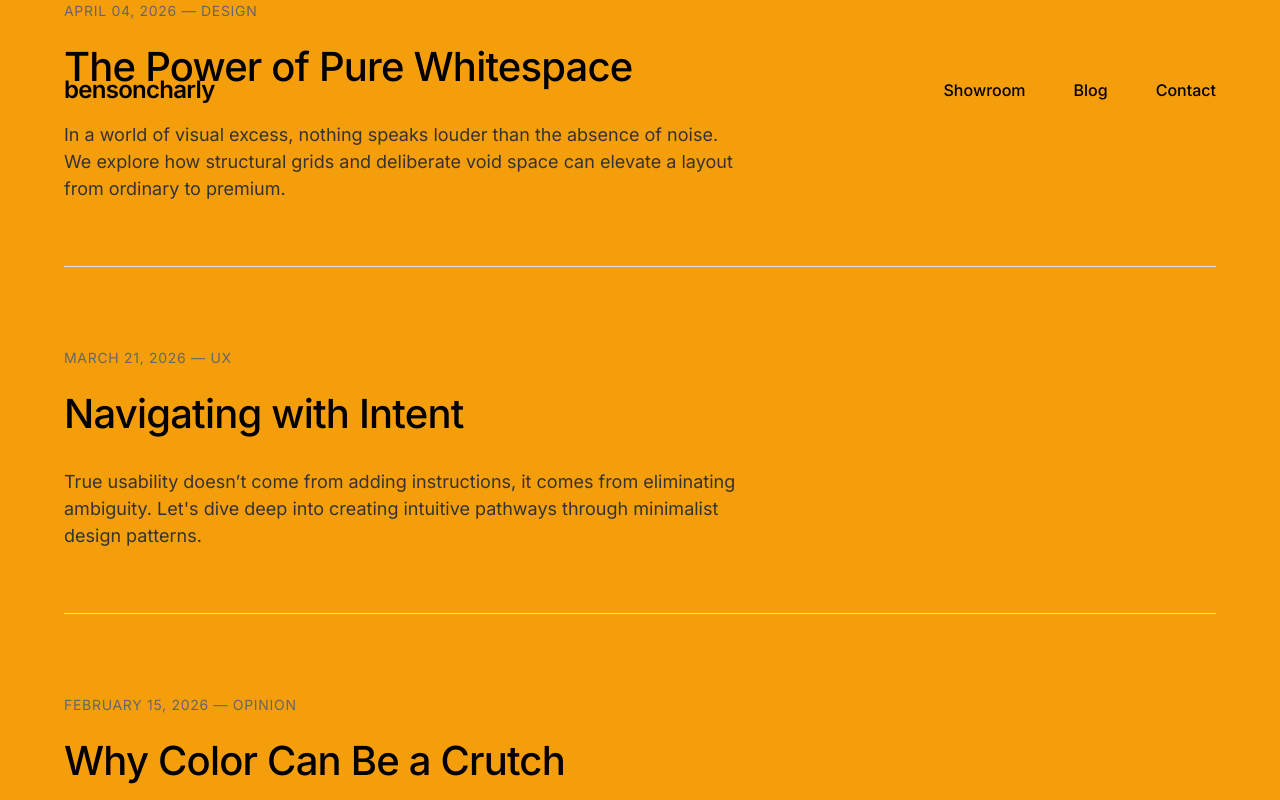
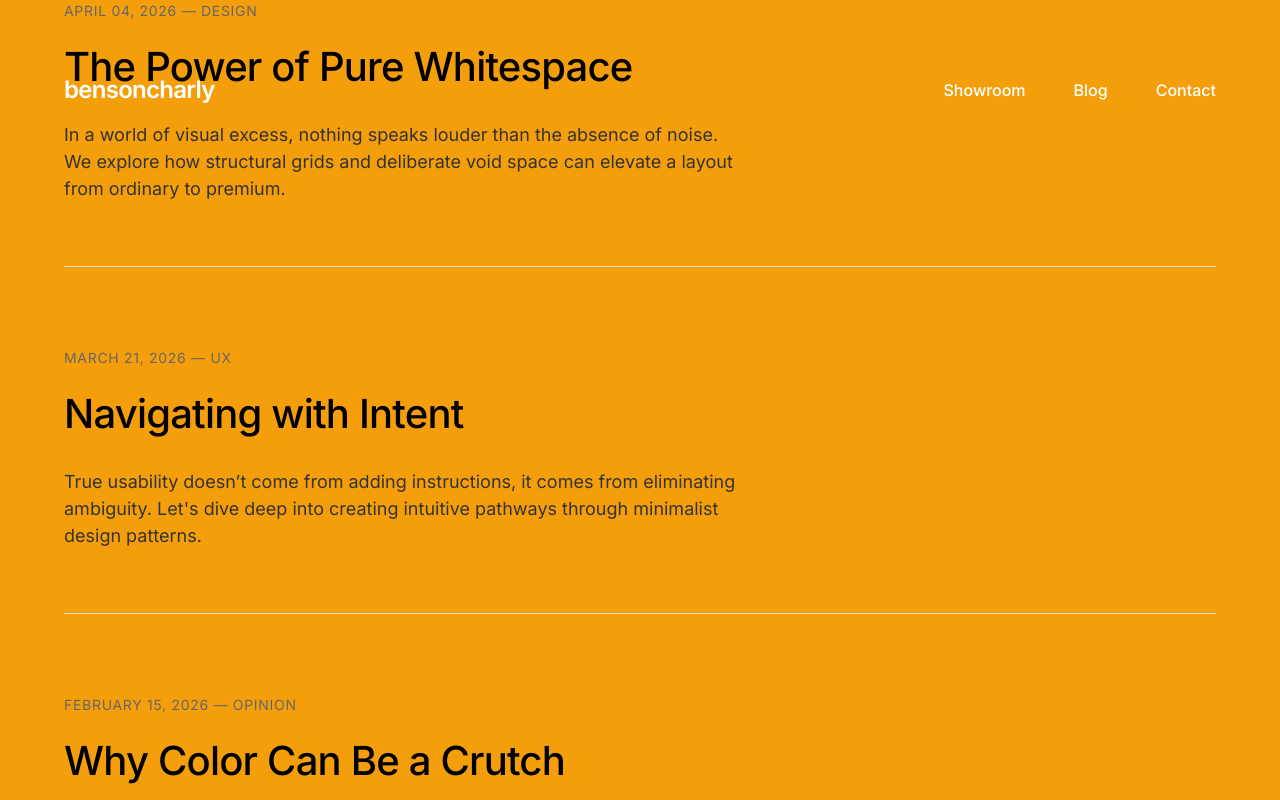
Before and after one commit to rthomschke/spielwiese, a plain HTML site: page blog/index.html in a window 1280 px wide. Shown: the top 800 px of the page. Drawn offline with Linux system fonts and the light colour scheme; files that its build step writes are made by us from their sources; files whose address does not match are found by name.

Commit message:
w3a4tq3w4

```diff
--- a/style.css
+++ b/style.css
@@ -163,11 +163,6 @@ ul {
   align-items: center;
   z-index: 1000;
   pointer-events: none;
-  color: var(--color-black);
-  transition: color 0.4s ease;
-}
-
-.main-header.scrolled {
   color: var(--color-white);
 }
 
```
